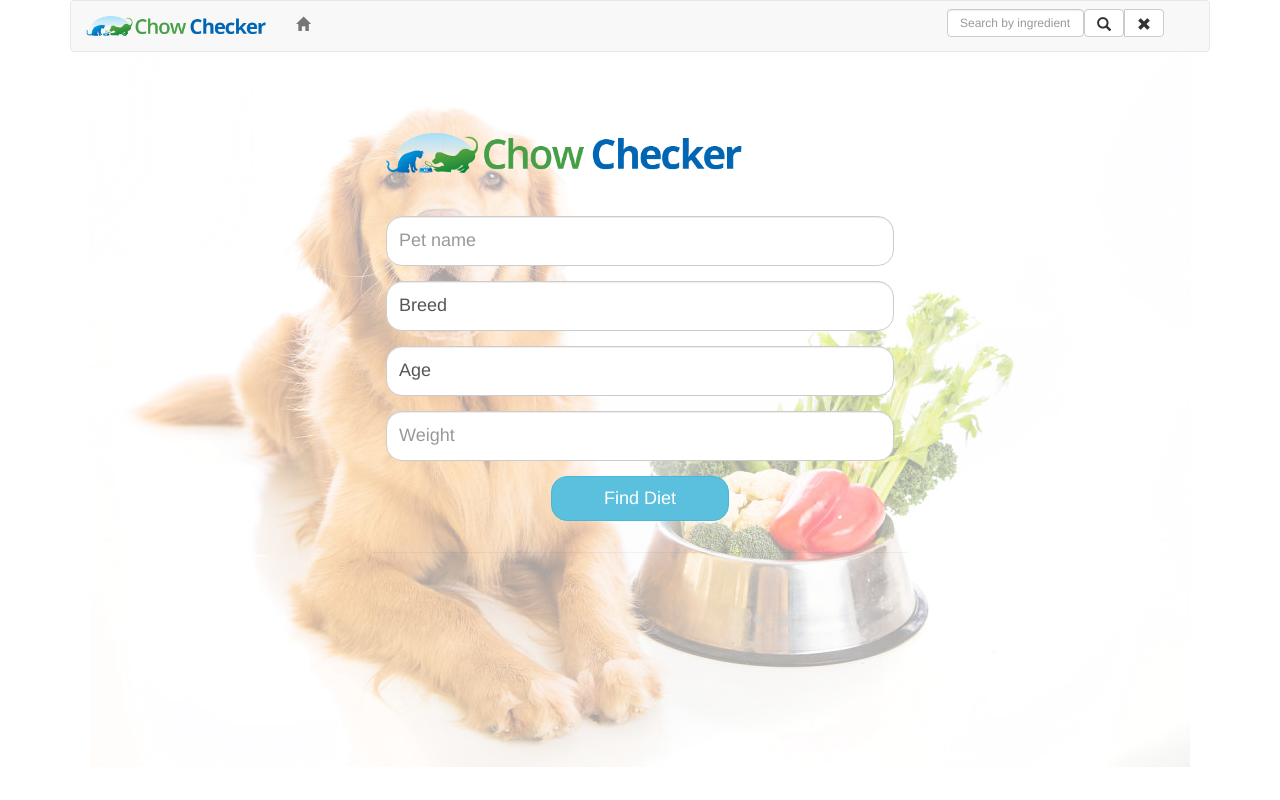
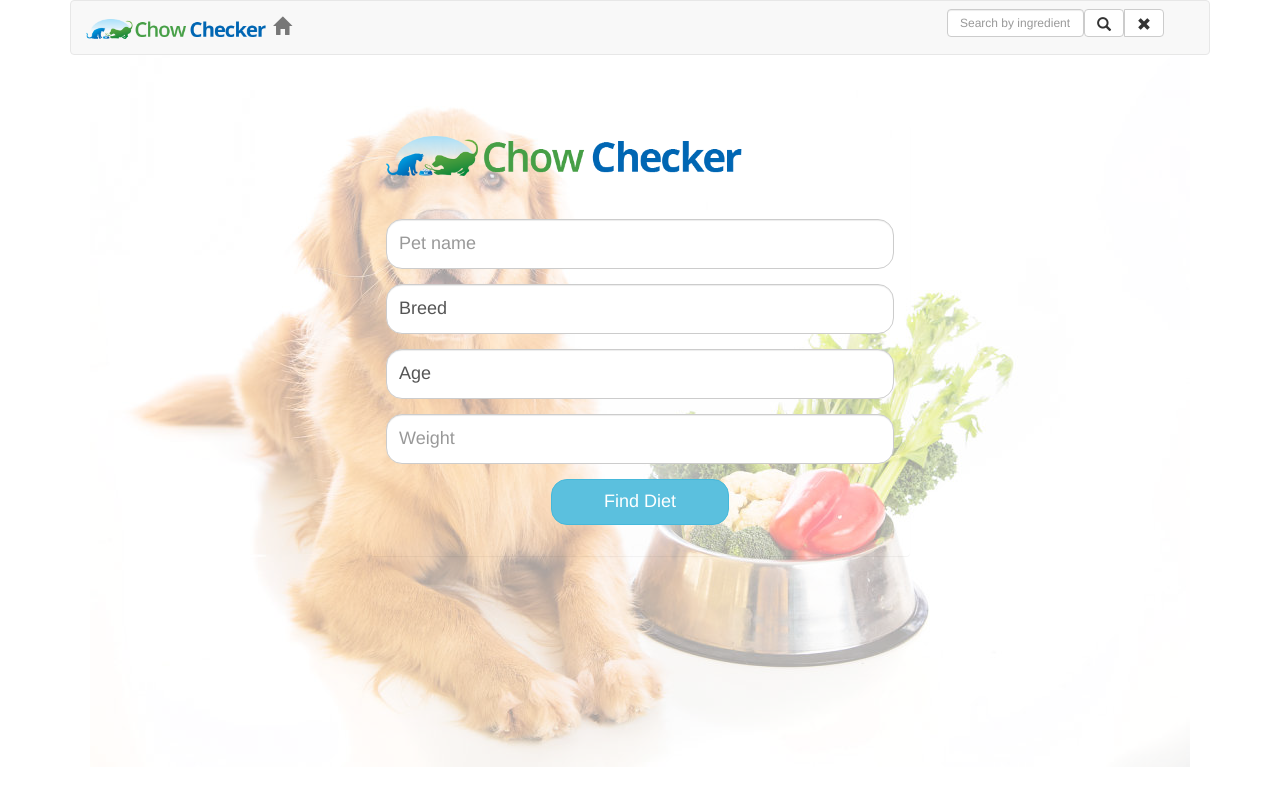
Before and after one commit to rvemulapally/chowcheckerUI, a website: page public/index.html in a window 1280 px wide. Drawn offline with nearby package versions, Linux system fonts and the light colour scheme; no server answers; files whose address does not match are found by name.

Commit message:
Changed position of the home icon

```diff
--- a/public/index.html
+++ b/public/index.html
@@ -21,13 +21,10 @@
                    <span class="icon-bar"></span>
                    <span class="icon-bar"></span>
                 </button>
-                <a class="navbar-brand" href="#" ng-click="clear()"><img style="height:20px;" src='images/chowchecker-logo.png'/></a>
+                <a class="navbar-brand" href="#" ng-click="clear()"><img style="height:20px;" src='images/chowchecker-logo.png'/><span style="padding-left:7px;" class="glyphicon glyphicon-home"></span></a>
               </div>
 
               <div uib-collapse="isCollapsed" class="navbar-collapse collapse">
-                <ul class="nav navbar-nav">
-                  <li><a href="#" ng-click="clear()"><span class="glyphicon glyphicon-home"></span></a></li>
-                </ul>
 
                   <div class="col-sm-3 col-md-3 pull-right">
                     <form class="navbar-form" role="search">
```
